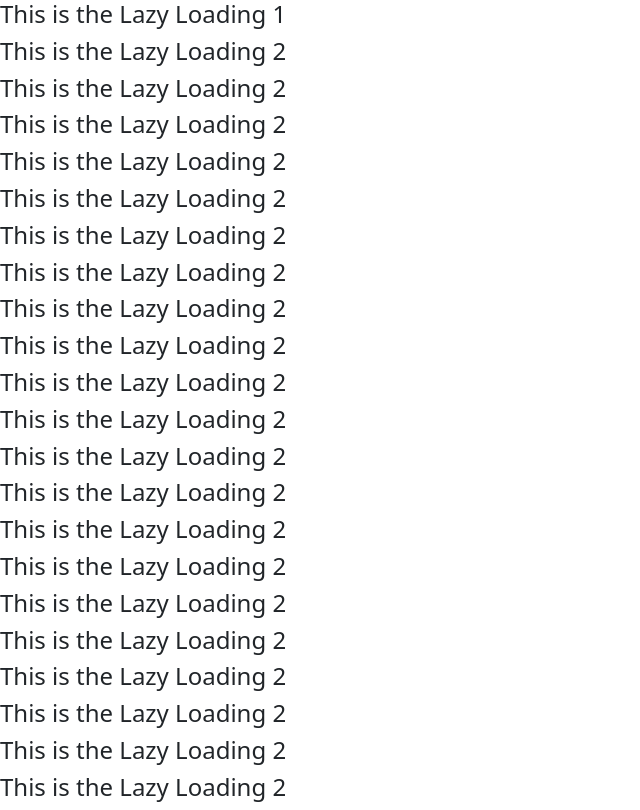
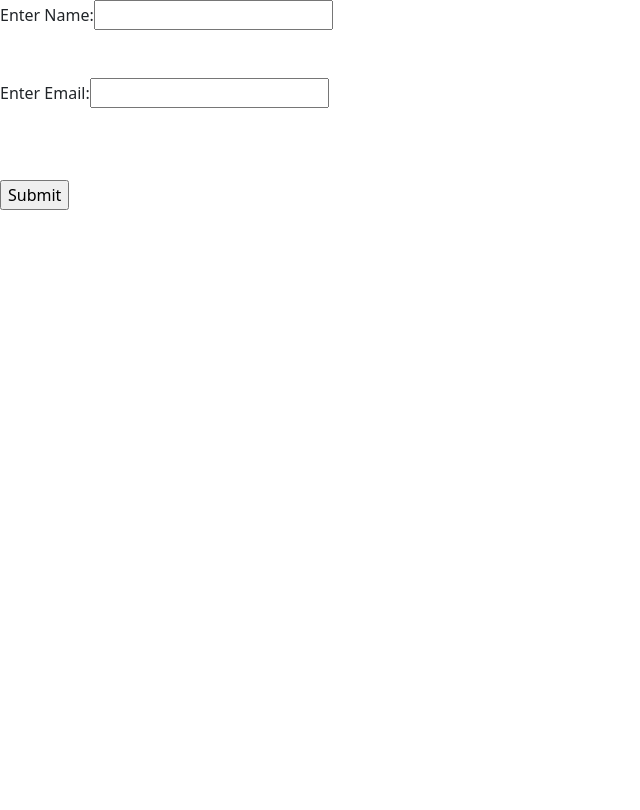
Before and after one commit to harshith1123/React-JS, a React (Create React App) app in the folder my-app/: page / in a window 1280 px wide. Shown: the whole page, without its empty margins (0-640 px from the left). Built offline with nearby package versions, Linux system fonts and the light colour scheme.

Commit message:
Learned Form Validation Without any React libraries

```diff
--- /dev/null
+++ b/my-app/src/FormValidationWithoutLibrary.js
@@ -0,0 +1,84 @@
+import React, { useState } from 'react'
+
+function FormValidationWithoutLibrary() {
+    const [name,setName] = useState('');
+    const [nameError, setNameError] = useState(false);
+
+    const [email,setEmail] = useState('');
+    const [emailError,setEmailError] = useState(false);
+
+    const emailRegex = /^[a-zA-Z0-9.!#$%&'*+/=?^_`{|}~-]+@[a-zA-Z0-9-]+(?:\.[a-zA-Z0-9-]+)*$/
+    const handleName = (e)=>{
+        let name = e.target.value;
+        setName(name)
+        console.log(name);
+        if(name.length <3){
+            setNameError(true);
+        }
+        else{
+            setNameError(false);
+        }
+    }
+    const handleEmail = (e)=>{
+        let email = e.target.value;
+        setEmail(email)
+        console.log(email);
+        if(!(email.match(emailRegex))){
+            setEmailError(true);
+        }
+        else{
+            setEmailError(false);
+        }
+    }
+    const handleSubmit = (e)=>{
+        e.preventDefault();
+        let name = e.target[0].value;
+        setName(name)
+        console.log(name);
+        if(name.length <3){
+            setNameError(true);
+        }
+        else{
+            setNameError(false);
+        }
+        let email = e.target[1].value;
+        setEmail(email)
+        console.log(email);
+        if(!(email.match(emailRegex))){
+            setEmailError(true);
+        }
+        else{
+            setEmailError(false);
+        }
+        if(name.length>=3 && email.match(emailRegex)){
+            alert("Form Saved Successfully");
+            alert("Name:"+ name + " and Email:"+email);
+        }
+    }
+  return (
+    <div>
+      <form action="" onSubmit={handleSubmit}>
+        <div>
+            <label htmlFor="">Enter Name:</label>
+            <input type="text" name="" value={name} onChange={handleName} />
+            <br />
+            {nameError ? <span style={{color: "red", fontSize:"0.9rem"}}>The length of the Name should be greater than 3</span> : ''}
+        </div>
+        <br />
+        <br />
+        <div>
+            <label htmlFor="">Enter Email:</label>
+            <input type="email" name="email" value={email} onChange={handleEmail}/>
+            <br />
+            <br />
+            {emailError ? <span style={{color: "red", fontSize:"0.9rem"}}>Invalid Email Entered, Please Enter a valid Email</span> : ''}
+        </div>
+        <br />
+        <br />
+        <input type="submit" value="Submit" />
+      </form>
+    </div>
+  )
+}
+
+export default FormValidationWithoutLibrary
--- a/my-app/src/index.js
+++ b/my-app/src/index.js
@@ -39,6 +39,7 @@ import UnControlled_Component from './UnControlled_Component';
 import CallBackRef from './CallBackRef';
 import UseRef1 from './UseRef1';
 import UseRef2 from './UseRef2';
+import FormValidationWithoutLibrary from './FormValidationWithoutLibrary';
 
 const root = ReactDOM.createRoot(document.getElementById('root'));
 const fruits = ["Orange", "Mango", "Strawberry"]
@@ -89,7 +90,8 @@ root.render(
     {/* <CallBackRef/> */}
     {/* <UseRef1/> */}
     {/* <UseRef2/> */}
-    <App/>
+    {/* <App/> */}
+    <FormValidationWithoutLibrary/>
   </React.StrictMode>
 );
 // root.render(
```
